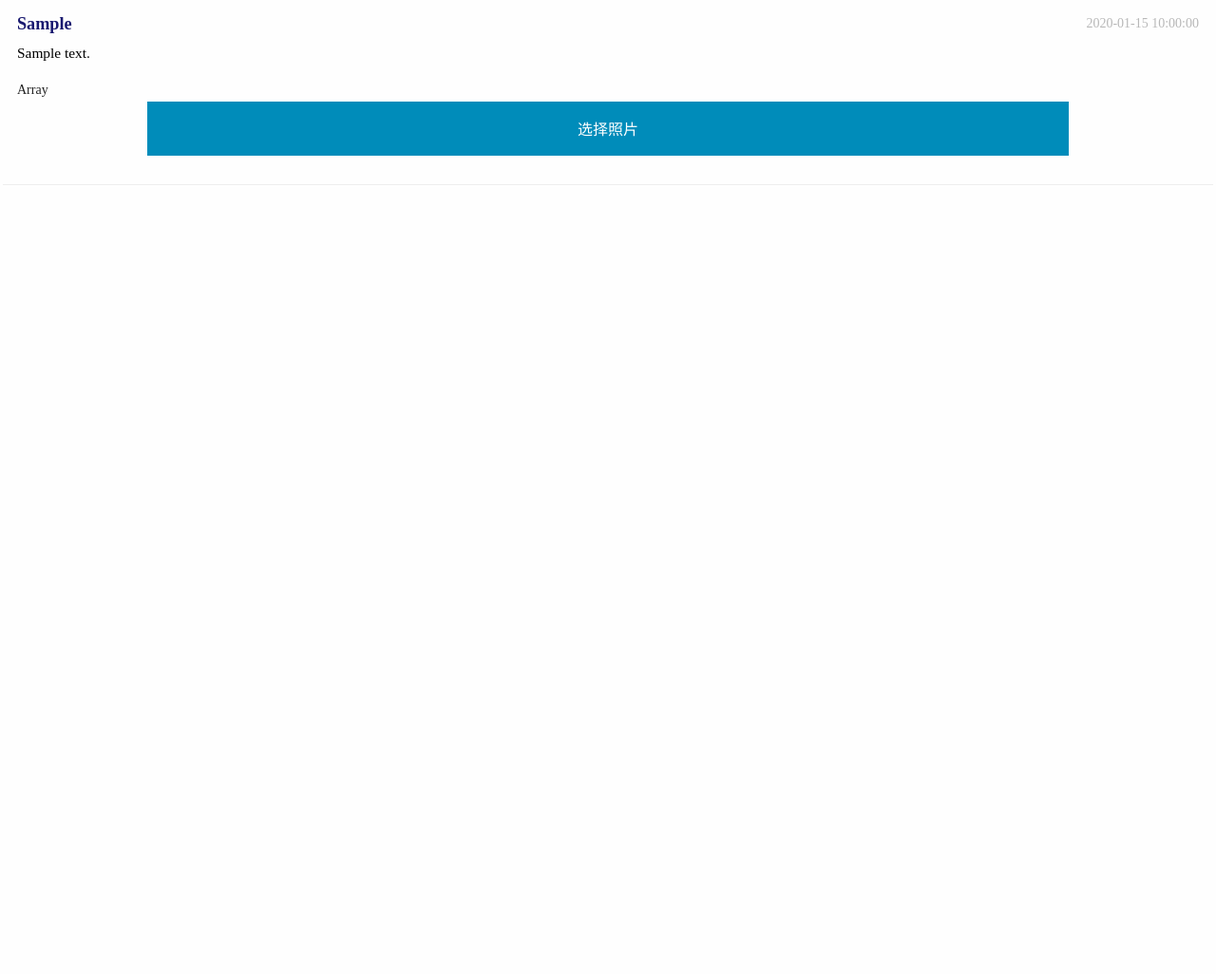
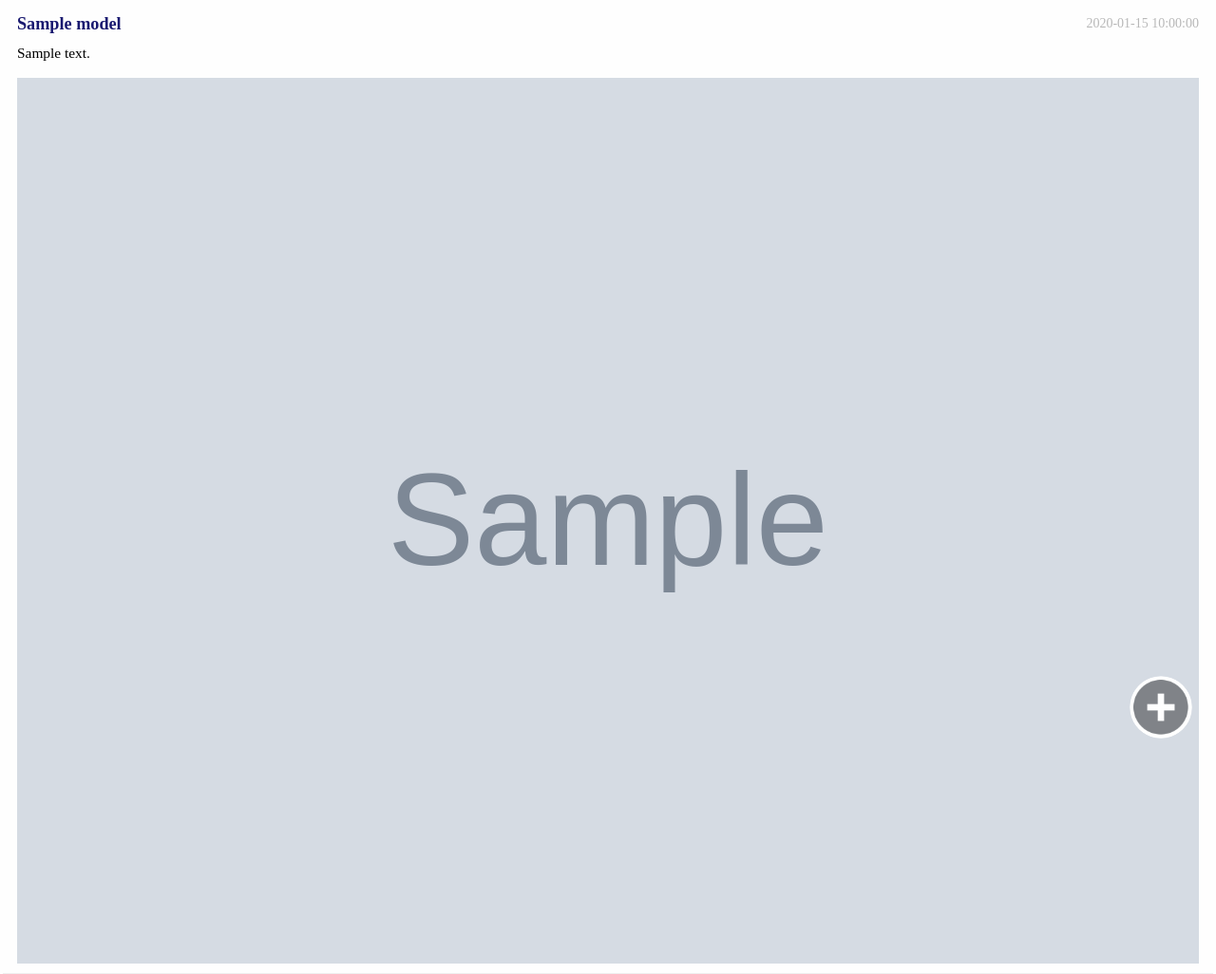
Before and after one commit to 201528013359030/basic_pai, a Yii app: template views/pai-pictures/piclist.php in a window 1280 px wide. Shown: the whole page at 95% size. Before the commit the page ends 195 px from the top, so only its background shows below. Run offline with PHP 8.4 and a stand-in for Yii, Linux system fonts and the light colour scheme; the template is opened without the code that fills it: most values are stand-ins (such as "Sample title", 1, 10 or a date in 2020); grey boxes marked "Sample" are stand-in pictures; some libraries are stand-ins or nearby versions.

Commit message:
更新了piclist页面
piclist页面基本完成，尚未添加分页显示

```diff
--- a/views/css/commes.css
+++ b/views/css/commes.css
@@ -29,3 +29,7 @@ img{border:0; cursor:pointer;}
 .my-gallery figcaption { display: none; }
 
 .fx_address{ float:left;width:100%; margin-top:25px;height:25px; line-height:25px; font-size:1em; color:#b8b8b8; background:url(../images/dingwei.png) no-repeat left center; background-size:18px 20px; text-indent:20px}
+
+.side-bar {border-radius: 50%;width: 66px;position: fixed;bottom: 20px;right: 25px;font-size: 0;line-height: 0;z-index: 100;}
+.side-bar a {border-radius: 50%;width: 66px;height: 66px;display: block;background-color: #ddd; background:url(../img/addbutton.png) no-repeat left center; background-size:66px 66px; margin-bottom: 2px;}
+.side-bar button {border-radius: 50%;width: 66px;height: 66px;display: inline-block;background-color: #ddd;margin-bottom: 2px;}
--- a/views/pai-pictures/piclist.php
+++ b/views/pai-pictures/piclist.php
@@ -6,6 +6,7 @@
     Time: 15:39
 -->
 <head>
+	<?php use yii\helpers\Html;?>
     <meta http-equiv="Content-Type" content="text/html; charset=utf-8" />
     <meta name="viewport" content="width=device-width, initial-scale=1, maximum-scale=1, user-scalable=no"  />
 
@@ -14,45 +15,47 @@
     <link rel="stylesheet" type="text/css" href="../views/css/listcommon.css" />
     <link rel="stylesheet" type="text/css" href="../views/css/module.css" />
     <link rel="stylesheet" type="text/css" href="../views/css/public.css" />
-    <link rel="stylesheet" href="../views/css/photoswipe.css"/>
-    <link rel="stylesheet" href="../views/css/default-skin/default-skin.css"/>
+    <link rel="stylesheet" type="text/css" href="../views/css/photoswipe.css"/>
+    <link rel="stylesheet" type="text/css" href="../views/css/default-skin/default-skin.css"/>
 
 
 </head>
 <body>
-<div class="container">
+<?php foreach ($model as $mod){?>
+	<div class="container">
     <!--用户头像 预留位置-->
     <!--
     <div class="header">
        <div><img src="images/1.jpg" /></div>
     </div>
     -->
-    <?php foreach ($model as $mod){?>
-        <?=Html::beginTag('a',['class'=>'listcontain','uid'=>$uid,'href'=>''.$uid])?>
+
+        <?= Html::beginTag('a',['class'=>'listcontain','href'=>''.$mod['fID']])?>
             <div class="listcontain">
                  <div class="demo">
                     <!--用户名and发布时间-->
                     <div class="use">
-                         <div class="usename"><span><?=Html::encode($mod['fOwner']) ?></span><em class="pub-time"><?=Html::encode($mod['fCreateTime']) ?></em></div>
+                         <div class="usename"><span><?=Html::encode($mod['fUserName']) ?></span><em class="pub-time"><?=Html::encode($mod['fCreateTime']) ?></em></div>
                     </div>
                     <!--分享的内容-->
                     <p class="fx_content"><?=Html::encode($mod['fDescription']) ?></p>
                      <!--分享的图片-->
                      <div class="my-gallery">
                      <!--   <img src="images/2.jpg" /> -->
-                         <?= Html::tag('img',['href'=>$mod['fThumb']]) ?>
+                     	<?= Html::img($mod['fThumb']);?>
                      </div>
                  </div>
             </div>
         <?=Html::endTag('a')?>
-    <?php }?>
-    <div class="row">
-        <div class="small-12 columns">
-            <button type="button" class="button expand"  onclick="chooseSheetPhoto();">选择照片</button>
-            <!-- 上传图片 -->
-        </div>
-    </div>
+	</div>
+<?php }?>
+
+<div class="side-bar" >
+	<a onclick="chooseSheetPhoto()"></a>
 </div>
+
+
+
 
 <script src="../views/js/native.js"></script>
 <script src="../views/js/jquery.js"></script>
--- a/views/pai-pictures/upload.php
+++ b/views/pai-pictures/upload.php
@@ -50,7 +50,7 @@ body{padding-top:.875rem;}
 
 
 <div class="btnBox">
-	<button type="button class="button button-xs"  onclick="chooseSheetPhoto();">选择照片<span id="tip_choosephoto" style="display: none;">(上传中需等待)</span></button>
+	<button type="button" class="button"  onclick="chooseSheetPhoto();">上传图片</button>
 </div>
 
 <script>
```
Also changed, not shown: views/img/addbutton.png (added).
